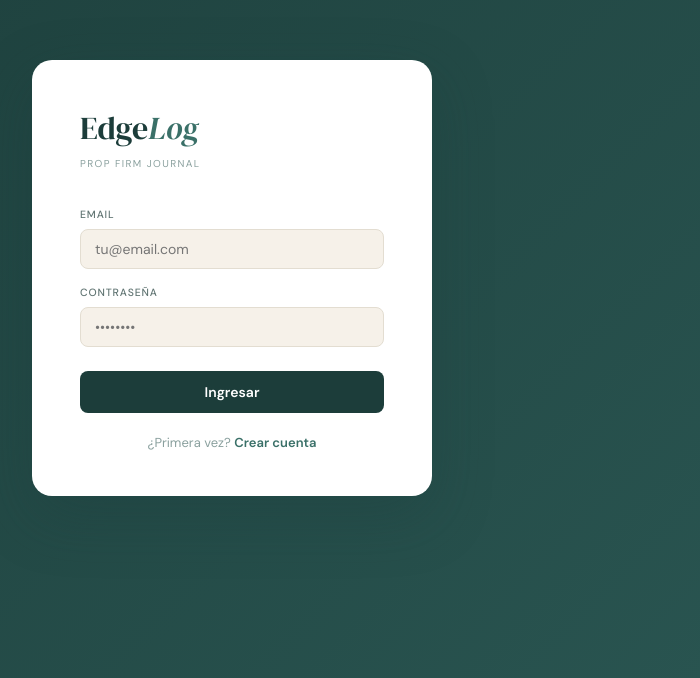
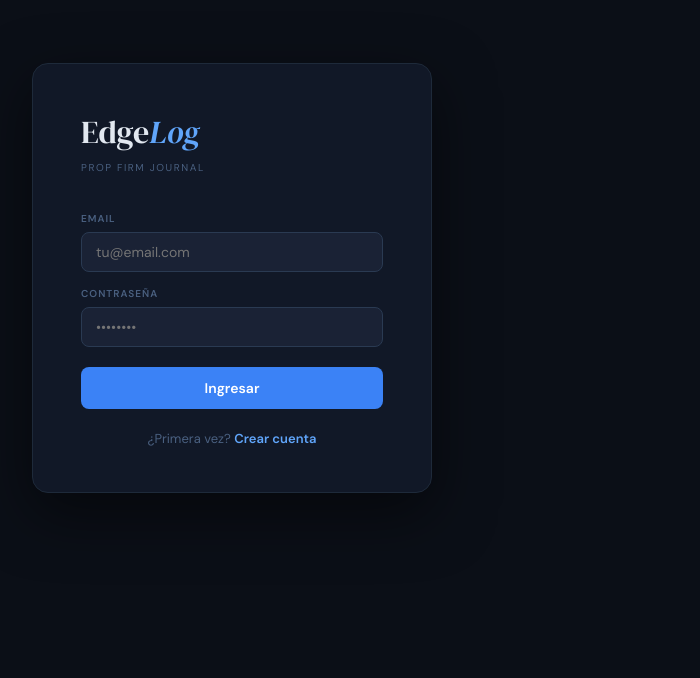
Before and after one commit to matiaslmassimino-cmd/edgelog, a React (Vite) app: page /#/login in a window 1280 px wide. Shown: the part 122-800 px from the top of the page, without its empty margins (408-1108 px from the left). Built offline with nearby package versions, Linux system fonts and the light colour scheme.

Commit message:
Update Login.jsx

```diff
--- a/src/pages/Login.jsx
+++ b/src/pages/Login.jsx
@@ -10,73 +10,54 @@ export default function Login() {
 
   async function handleSubmit(e) {
     e.preventDefault()
-    setLoading(true)
-    setError('')
+    setLoading(true); setError('')
     try {
       let res
       if (mode === 'login') {
         res = await supabase.auth.signInWithPassword({ email, password })
       } else {
         res = await supabase.auth.signUp({ email, password, options: { data: { name: 'Matias' } } })
-        if (!res.error) setError('¡Cuenta creada! Revisá tu email para confirmar.')
+        if (!res.error) { setError('¡Cuenta creada! Revisá tu email para confirmar.'); setLoading(false); return }
       }
       if (res.error) setError(res.error.message)
-    } catch (err) {
-      setError(err.message)
-    }
+    } catch (err) { setError(err.message) }
     setLoading(false)
   }
 
   return (
-    <div style={styles.bg}>
-      <div style={styles.card}>
-        <div style={styles.logo}>Edge<em style={{color:'#3A7068',fontStyle:'italic'}}>Log</em></div>
-        <div style={styles.tagline}>PROP FIRM JOURNAL</div>
-        <form onSubmit={handleSubmit} style={styles.form}>
-          <div style={styles.fg}>
-            <label style={styles.label}>Email</label>
-            <input style={styles.input} type="email" value={email}
-              onChange={e => setEmail(e.target.value)} placeholder="tu@email.com" required />
+    <div style={{ minHeight: '100vh', display: 'flex', alignItems: 'center', justifyContent: 'center', background: '#0B0F17', fontFamily: "'DM Sans',system-ui,sans-serif" }}>
+      <div style={{ background: '#111827', border: '1px solid #1E2A3A', borderRadius: 16, padding: '44px 48px', width: '100%', maxWidth: 400, boxShadow: '0 20px 60px rgba(0,0,0,.5)' }}>
+        <div style={{ fontFamily: "'DM Serif Display',serif", fontSize: 32, color: '#E2E8F0', marginBottom: 4 }}>
+          Edge<em style={{ color: '#60A5FA', fontStyle: 'italic' }}>Log</em>
+        </div>
+        <div style={{ fontSize: 10, color: '#4A6080', letterSpacing: '.16em', textTransform: 'uppercase', marginBottom: 36 }}>PROP FIRM JOURNAL</div>
+        <form onSubmit={handleSubmit} style={{ display: 'flex', flexDirection: 'column', gap: 14 }}>
+          <div>
+            <label style={{ display: 'block', fontSize: 10, color: '#4A6080', textTransform: 'uppercase', letterSpacing: '.1em', fontWeight: 600, marginBottom: 6 }}>Email</label>
+            <input style={{ width: '100%', padding: '10px 14px', borderRadius: 8, border: '1px solid #2A3A52', background: '#1A2235', color: '#E2E8F0', fontSize: 14, outline: 'none' }}
+              type="email" value={email} onChange={e => setEmail(e.target.value)} placeholder="tu@email.com" required />
           </div>
-          <div style={styles.fg}>
-            <label style={styles.label}>Contraseña</label>
-            <input style={styles.input} type="password" value={password}
-              onChange={e => setPassword(e.target.value)} placeholder="••••••••" required />
+          <div>
+            <label style={{ display: 'block', fontSize: 10, color: '#4A6080', textTransform: 'uppercase', letterSpacing: '.1em', fontWeight: 600, marginBottom: 6 }}>Contraseña</label>
+            <input style={{ width: '100%', padding: '10px 14px', borderRadius: 8, border: '1px solid #2A3A52', background: '#1A2235', color: '#E2E8F0', fontSize: 14, outline: 'none' }}
+              type="password" value={password} onChange={e => setPassword(e.target.value)} placeholder="••••••••" required />
           </div>
-          {error && <div style={styles.error}>{error}</div>}
-          <button style={styles.btn} type="submit" disabled={loading}>
+          {error && (
+            <div style={{ fontSize: 12.5, color: error.startsWith('¡') ? '#22C55E' : '#EF4444', background: error.startsWith('¡') ? '#052E16' : '#2D0A0A', border: `1px solid ${error.startsWith('¡') ? '#166534' : '#7F1D1D'}`, borderRadius: 8, padding: '10px 14px' }}>{error}</div>
+          )}
+          <button style={{ padding: '12px', borderRadius: 8, border: 'none', background: '#3B82F6', color: '#fff', fontSize: 14, fontWeight: 600, cursor: 'pointer', marginTop: 6 }}
+            type="submit" disabled={loading}>
             {loading ? 'Cargando...' : mode === 'login' ? 'Ingresar' : 'Crear cuenta'}
           </button>
         </form>
-        <div style={styles.switch}>
+        <div style={{ textAlign: 'center', marginTop: 20, fontSize: 13, color: '#4A6080' }}>
           {mode === 'login' ? (
-            <span>¿Primera vez? <button style={styles.link} onClick={() => setMode('register')}>Crear cuenta</button></span>
+            <span>¿Primera vez? <button style={{ background: 'none', border: 'none', color: '#60A5FA', fontWeight: 600, cursor: 'pointer', fontSize: 13 }} onClick={() => setMode('register')}>Crear cuenta</button></span>
           ) : (
-            <span>¿Ya tenés cuenta? <button style={styles.link} onClick={() => setMode('login')}>Iniciar sesión</button></span>
+            <span>¿Ya tenés cuenta? <button style={{ background: 'none', border: 'none', color: '#60A5FA', fontWeight: 600, cursor: 'pointer', fontSize: 13 }} onClick={() => setMode('login')}>Iniciar sesión</button></span>
           )}
         </div>
       </div>
     </div>
   )
 }
-
-const styles = {
-  bg: { minHeight:'100vh', display:'flex', alignItems:'center', justifyContent:'center',
-        background:'linear-gradient(135deg,#1C3D3A 0%,#2A5652 100%)', fontFamily:'DM Sans,system-ui,sans-serif' },
-  card: { background:'#fff', borderRadius:20, padding:'44px 48px', width:'100%', maxWidth:400,
-          boxShadow:'0 20px 60px rgba(28,61,58,.3)' },
-  logo: { fontFamily:'DM Serif Display,serif', fontSize:32, color:'#1C3D3A', marginBottom:4 },
-  tagline: { fontSize:10, color:'#8AA09E', letterSpacing:'.14em', textTransform:'uppercase', marginBottom:36 },
-  form: { display:'flex', flexDirection:'column', gap:16 },
-  fg: { display:'flex', flexDirection:'column', gap:6 },
-  label: { fontSize:10.5, color:'#607472', textTransform:'uppercase', letterSpacing:'.08em', fontWeight:500 },
-  input: { padding:'10px 14px', borderRadius:8, border:'1.5px solid #E3DDD1', fontSize:14,
-           color:'#1C3D3A', background:'#F6F1E9', outline:'none', fontFamily:'DM Sans,sans-serif' },
-  error: { fontSize:12.5, color:'#B83232', background:'#FDECEA', border:'1px solid #F5C3C3',
-           borderRadius:8, padding:'10px 14px' },
-  btn: { padding:'12px', borderRadius:8, border:'none', background:'#1C3D3A', color:'#fff',
-         fontSize:14, fontWeight:600, cursor:'pointer', fontFamily:'DM Sans,sans-serif', marginTop:8 },
-  switch: { textAlign:'center', marginTop:20, fontSize:13, color:'#8AA09E' },
-  link: { background:'none', border:'none', color:'#3A7068', fontWeight:600, cursor:'pointer',
-          fontSize:13, fontFamily:'DM Sans,sans-serif' }
-}
```
